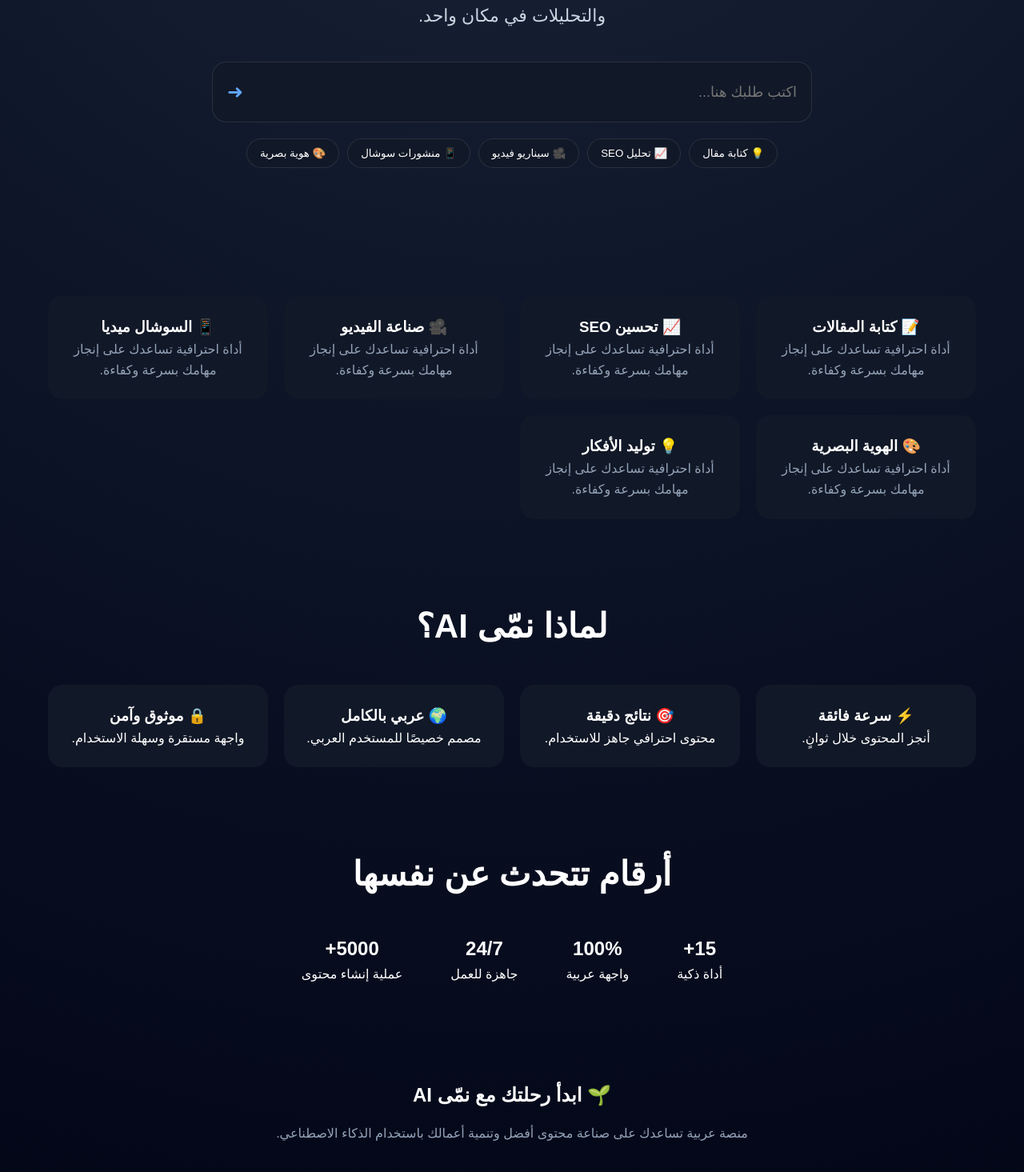
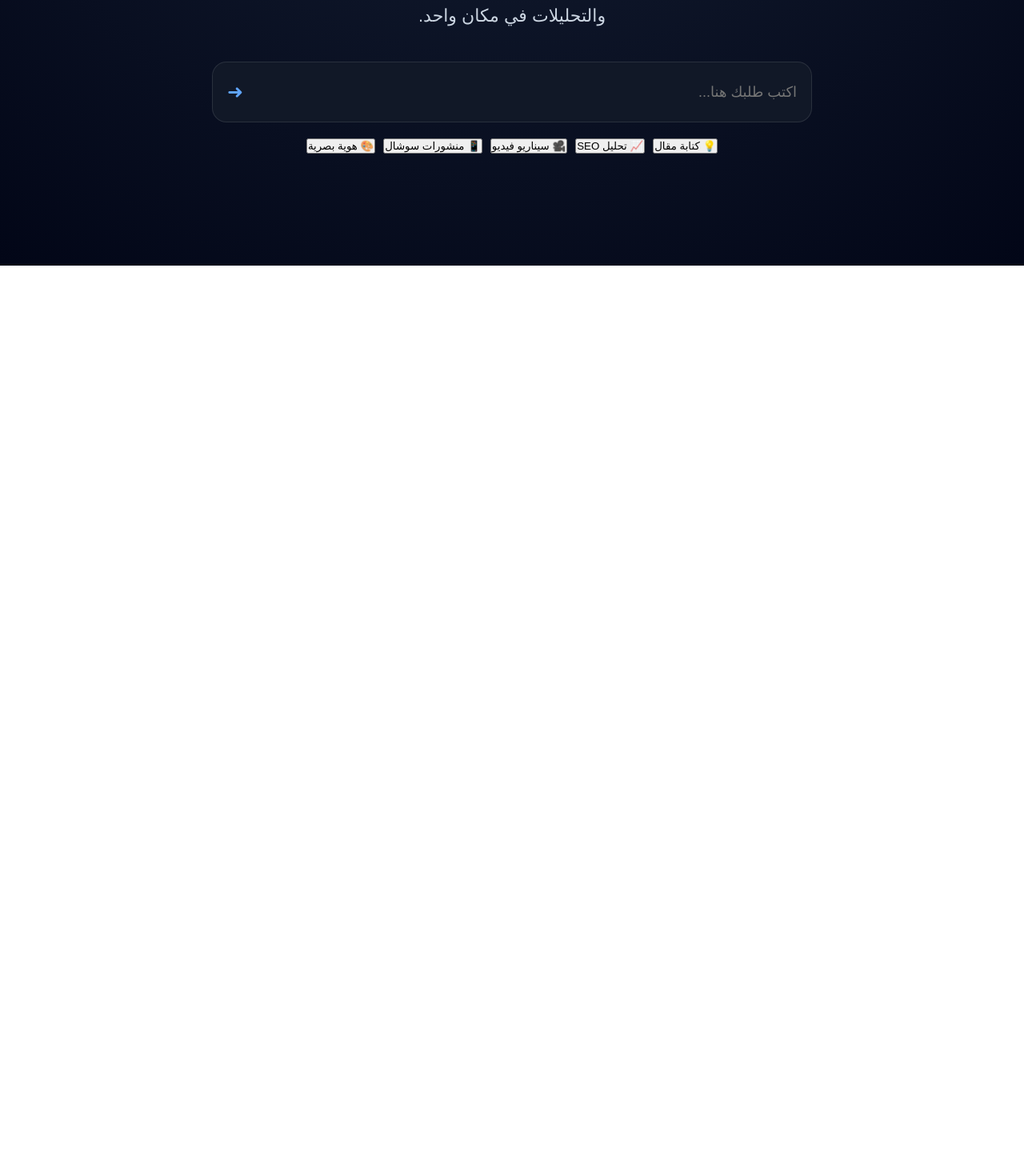
Before and after one commit to namma-ai-sa/namma-ai, a Next.js app: page / in a window 1280 px wide. Shown: the part 509-1974 px from the top of the page at 80% size. After the commit the page ends 841 px from the top, so only its background shows below. Built offline with nearby package versions, Linux system fonts and the light colour scheme.

Commit message:
connect homepage to ai page

```diff
--- a/app/page.jsx
+++ b/app/page.jsx
@@ -1,6 +1,13 @@
+"use client";
+
+import { useState } from "react";
+import { useRouter } from "next/navigation";
 import Navbar from "@/components/Navbar";
 
 export default function HomePage() {
+  const router = useRouter();
+  const [prompt, setPrompt] = useState("");
+
   const tools = [
     "📝 كتابة المقالات",
     "📈 تحسين SEO",
@@ -9,6 +16,14 @@ export default function HomePage() {
     "🎨 الهوية البصرية",
     "💡 توليد الأفكار",
   ];
+
+  const handleSubmit = () => {
+    if (!prompt.trim()) return;
+
+    router.push(
+      `/ai?q=${encodeURIComponent(prompt)}`
+    );
+  };
 
   return (
     <>
@@ -83,6 +98,15 @@ export default function HomePage() {
             >
               <input
                 type="text"
+                value={prompt}
+                onChange={(e) =>
+                  setPrompt(e.target.value)
+                }
+                onKeyDown={(e) => {
+                  if (e.key === "Enter") {
+                    handleSubmit();
+                  }
+                }}
                 placeholder="اكتب طلبك هنا..."
                 style={{
                   flex: 1,
@@ -95,6 +119,7 @@ export default function HomePage() {
               />
 
               <span
+                onClick={handleSubmit}
                 style={{
                   fontSize: "24px",
                   cursor: "pointer",
@@ -115,229 +140,47 @@ export default function HomePage() {
               }}
             >
               <button
-                style={{
-                  background: "#111827",
-                  border: "1px solid rgba(255,255,255,.1)",
-                  color: "white",
-                  padding: "10px 16px",
-                  borderRadius: "999px",
-                  cursor: "pointer",
-                }}
+                onClick={() =>
+                  setPrompt("اكتب مقالاً احترافياً")
+                }
               >
                 💡 كتابة مقال
               </button>
 
               <button
-                style={{
-                  background: "#111827",
-                  border: "1px solid rgba(255,255,255,.1)",
-                  color: "white",
-                  padding: "10px 16px",
-                  borderRadius: "999px",
-                  cursor: "pointer",
-                }}
+                onClick={() =>
+                  setPrompt("أنشئ خطة SEO كاملة")
+                }
               >
                 📈 تحليل SEO
               </button>
 
               <button
-                style={{
-                  background: "#111827",
-                  border: "1px solid rgba(255,255,255,.1)",
-                  color: "white",
-                  padding: "10px 16px",
-                  borderRadius: "999px",
-                  cursor: "pointer",
-                }}
+                onClick={() =>
+                  setPrompt("اكتب سيناريو فيديو")
+                }
               >
                 🎥 سيناريو فيديو
               </button>
 
               <button
-                style={{
-                  background: "#111827",
-                  border: "1px solid rgba(255,255,255,.1)",
-                  color: "white",
-                  padding: "10px 16px",
-                  borderRadius: "999px",
-                  cursor: "pointer",
-                }}
+                onClick={() =>
+                  setPrompt("أنشئ منشورات سوشال ميديا")
+                }
               >
                 📱 منشورات سوشال
               </button>
 
               <button
-                style={{
-                  background: "#111827",
-                  border: "1px solid rgba(255,255,255,.1)",
-                  color: "white",
-                  padding: "10px 16px",
-                  borderRadius: "999px",
-                  cursor: "pointer",
-                }}
+                onClick={() =>
+                  setPrompt("أنشئ هوية بصرية")
+                }
               >
                 🎨 هوية بصرية
               </button>
             </div>
           </div>
         </section>
-
-        <section
-          style={{
-            display: "grid",
-            gridTemplateColumns:
-              "repeat(auto-fit,minmax(250px,1fr))",
-            gap: "20px",
-            marginTop: "60px",
-          }}
-        >
-          {tools.map((tool) => (
-            <div
-              key={tool}
-              style={{
-                background: "#111827",
-                borderRadius: "18px",
-                padding: "24px",
-                textAlign: "center",
-              }}
-            >
-              <h3>{tool}</h3>
-
-              <p style={{ color: "#94a3b8" }}>
-                أداة احترافية تساعدك على إنجاز مهامك بسرعة وكفاءة.
-              </p>
-            </div>
-          ))}
-        </section>
-
-        <section
-          style={{
-            marginTop: "100px",
-            textAlign: "center",
-          }}
-        >
-          <h2
-            style={{
-              fontSize: "42px",
-              marginBottom: "40px",
-            }}
-          >
-            لماذا نمّى AI؟
-          </h2>
-
-          <div
-            style={{
-              display: "grid",
-              gridTemplateColumns:
-                "repeat(auto-fit,minmax(220px,1fr))",
-              gap: "20px",
-            }}
-          >
-            <div
-              style={{
-                background: "#111827",
-                padding: "24px",
-                borderRadius: "18px",
-              }}
-            >
-              <h3>⚡ سرعة فائقة</h3>
-              <p>أنجز المحتوى خلال ثوانٍ.</p>
-            </div>
-
-            <div
-              style={{
-                background: "#111827",
-                padding: "24px",
-                borderRadius: "18px",
-              }}
-            >
-              <h3>🎯 نتائج دقيقة</h3>
-              <p>محتوى احترافي جاهز للاستخدام.</p>
-            </div>
-
-            <div
-              style={{
-                background: "#111827",
-                padding: "24px",
-                borderRadius: "18px",
-              }}
-            >
-              <h3>🌍 عربي بالكامل</h3>
-              <p>مصمم خصيصًا للمستخدم العربي.</p>
-            </div>
-
-            <div
-              style={{
-                background: "#111827",
-                padding: "24px",
-                borderRadius: "18px",
-              }}
-            >
-              <h3>🔒 موثوق وآمن</h3>
-              <p>واجهة مستقرة وسهلة الاستخدام.</p>
-            </div>
-          </div>
-        </section>
-
-        <section
-          style={{
-            textAlign: "center",
-            marginTop: "100px",
-          }}
-        >
-          <h2 style={{ fontSize: "42px" }}>
-            أرقام تتحدث عن نفسها
-          </h2>
-
-          <div
-            style={{
-              display: "flex",
-              justifyContent: "center",
-              gap: "60px",
-              flexWrap: "wrap",
-              marginTop: "40px",
-            }}
-          >
-            <div>
-              <h1>15+</h1>
-              <p>أداة ذكية</p>
-            </div>
-
-            <div>
-              <h1>100%</h1>
-              <p>واجهة عربية</p>
-            </div>
-
-            <div>
-              <h1>24/7</h1>
-              <p>جاهزة للعمل</p>
-            </div>
-
-            <div>
-              <h1>5000+</h1>
-              <p>عملية إنشاء محتوى</p>
-            </div>
-          </div>
-        </section>
-
-        <section
-          style={{
-            textAlign: "center",
-            marginTop: "120px",
-            paddingBottom: "80px",
-          }}
-        >
-          <h2>🌱 ابدأ رحلتك مع نمّى AI</h2>
-
-          <p
-            style={{
-              color: "#94a3b8",
-              marginTop: "15px",
-            }}
-          >
-            منصة عربية تساعدك على صناعة محتوى أفضل وتنمية أعمالك باستخدام الذكاء الاصطناعي.
-          </p>
-        </section>
       </main>
     </>
   );
```
